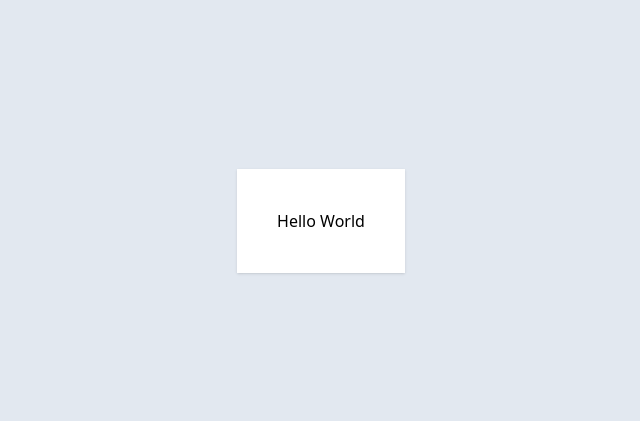
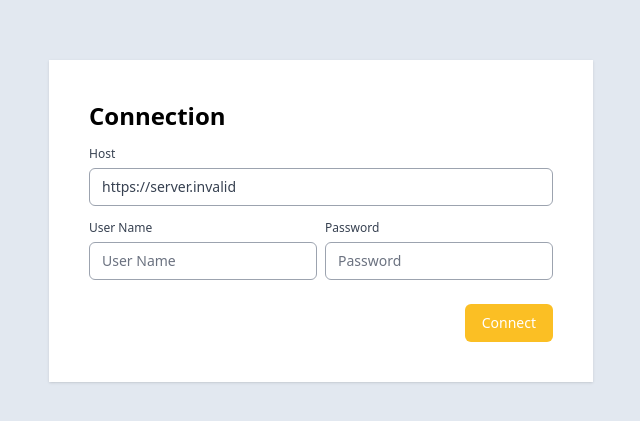
Before and after one commit to jacarma/hivemq-assignment, a React (Vite) app: page / in a window 1280 px wide. Shown: the part 179-600 px from the top of the page, without its empty margins (319-959 px from the left). Built offline with nearby package versions, Linux system fonts and the light colour scheme; no server answers.

Commit message:
feat: connect to broker

```diff
--- a/src/Home.tsx
+++ b/src/Home.tsx
@@ -1,7 +1,12 @@
+import { ToastContainer } from 'react-toastify';
+import 'react-toastify/dist/ReactToastify.css';
+import ConnectionForm from './components/ConnectionForm/ConnectionForm';
+
 export default function Home() {
   return (
     <div className="">
-      <h1>Hello World</h1>
+      <ConnectionForm />
+      <ToastContainer />
     </div>
   );
 }
--- /dev/null
+++ b/src/components/Button.tsx
@@ -0,0 +1,22 @@
+export default function Button({
+  disabled,
+  label,
+  onClick,
+}: {
+  disabled?: boolean;
+  label: string;
+  onClick: () => void;
+}) {
+  return (
+    <button
+      type="button"
+      disabled={disabled}
+      className={`inline-flex select-none justify-center rounded-md px-4 py-2 text-sm font-medium
+      ${disabled ? 'bg-gray-200' : 'bg-amber-400'} text-white hover:bg-amber-500 border border-transparent
+        focus:outline-none focus-visible:ring focus-visible:ring-amber-300 focus-visible:ring-opacity-75 `}
+      onClick={onClick}
+    >
+      {label}
+    </button>
+  );
+}
--- /dev/null
+++ b/src/components/ConnectionForm/ConnectionForm.tsx
@@ -0,0 +1,60 @@
+import { useState } from 'react';
+import { toast } from 'react-toastify';
+import { connect } from '../../mqtt/hivemq';
+import Button from '../Button';
+import TextInput from '../TextInput';
+
+export default function ConnectionForm({ onConnect }: { onConnect: () => void }) {
+  const [host, setHost] = useState(import.meta.env.VITE_HOSTNAME);
+  const [userName, setUserName] = useState(import.meta.env.VITE_USERNAME);
+  const [password, setPassword] = useState(import.meta.env.VITE_PASSWORD);
+  const [connected, setConnected] = useState(false);
+
+  const cnx = () => {
+    const cnx = connect(host, userName, password);
+    cnx.on('connect', (e) => {
+      setConnected(true);
+      onConnect(cnx);
+    });
+    cnx.on('error', (e) => toast.error(e.message));
+  };
+
+  return (
+    <>
+      <div className="flex">
+        <h2 className="text-2xl font-semibold flex-1">Connection</h2>
+        {connected && <span className="text-green-600 rounded-full text-bold py-1">Connected</span>}
+      </div>
+      <form className="mt-2 grid grid-cols-2 gap-2">
+        <TextInput
+          label="Host"
+          id="host"
+          autoComplete="host"
+          className="col-span-2"
+          value={host}
+          onChange={setHost}
+          disabled={connected}
+        />
+        <TextInput
+          label="User Name"
+          id="userName"
+          autoComplete="user-name"
+          value={userName}
+          onChange={setUserName}
+          disabled={connected}
+        />
+        <TextInput
+          label="Password"
+          id="password"
+          type="password"
+          value={password}
+          onChange={setPassword}
+          disabled={connected}
+        />
+        <div className="mt-4 col-span-2 text-right">
+          <Button label="Connect" onClick={cnx} disabled={connected} />
+        </div>
+      </form>
+    </>
+  );
+}
--- /dev/null
+++ b/src/components/TextInput.tsx
@@ -0,0 +1,42 @@
+export default function TextInput({
+  label,
+  id,
+  placeholder,
+  autoComplete,
+  type,
+  className,
+  value,
+  onChange,
+  disabled,
+}: {
+  label: string;
+  id: string;
+  placeholder?: string;
+  autoComplete?: string;
+  type?: string;
+  className?: string;
+  value?: string;
+  onChange?: (value: string) => void;
+  disabled?: boolean;
+}) {
+  return (
+    <fieldset className={className}>
+      <label htmlFor={id} className="text-xs font-medium text-gray-700">
+        {label}
+      </label>
+      <input
+        id={id}
+        disabled={disabled}
+        value={value ?? ''}
+        onChange={(e) => onChange?.(e.target.value)}
+        type={type ?? 'text'}
+        placeholder={placeholder ?? label}
+        autoComplete={autoComplete}
+        className={`mt-1 block w-full rounded-md text-sm
+          text-gray-700 placeholder:text-gray-500 border border-gray-400
+          focus-visible:border-transparent focus:outline-none focus-visible:ring focus-visible:ring-amber-400 focus-visible:ring-opacity-75
+          ${disabled ? 'bg-gray-100' : 'bg-white'}`}
+      />
+    </fieldset>
+  );
+}
--- /dev/null
+++ b/src/mqtt/hivemq.ts
@@ -0,0 +1,18 @@
+import { connect as mqttConnect } from 'mqtt/dist/mqtt';
+
+export function connect(hostname: string, username: string, password: string) {
+  return mqttConnect(hostname, {
+    clientId: Math.random().toString(16).substr(2, 8),
+    protocol: 'wss',
+    hostname,
+    protocolVersion: 4,
+    port: 8884,
+    path: '/mqtt',
+    clean: true,
+    resubscribe: false,
+    keepalive: 60,
+    reconnectPeriod: 0,
+    username,
+    password,
+  });
+}
--- /dev/null
+++ b/src/mqtt/mqtt.d.ts
@@ -0,0 +1,4 @@
+declare module 'mqtt/dist/mqtt' {
+  import MQTT from 'mqtt';
+  export = MQTT;
+}
```
Also changed, not shown: package.json (+7 -2 lines), 2 other files (tests, documents, lock files or other folders).
